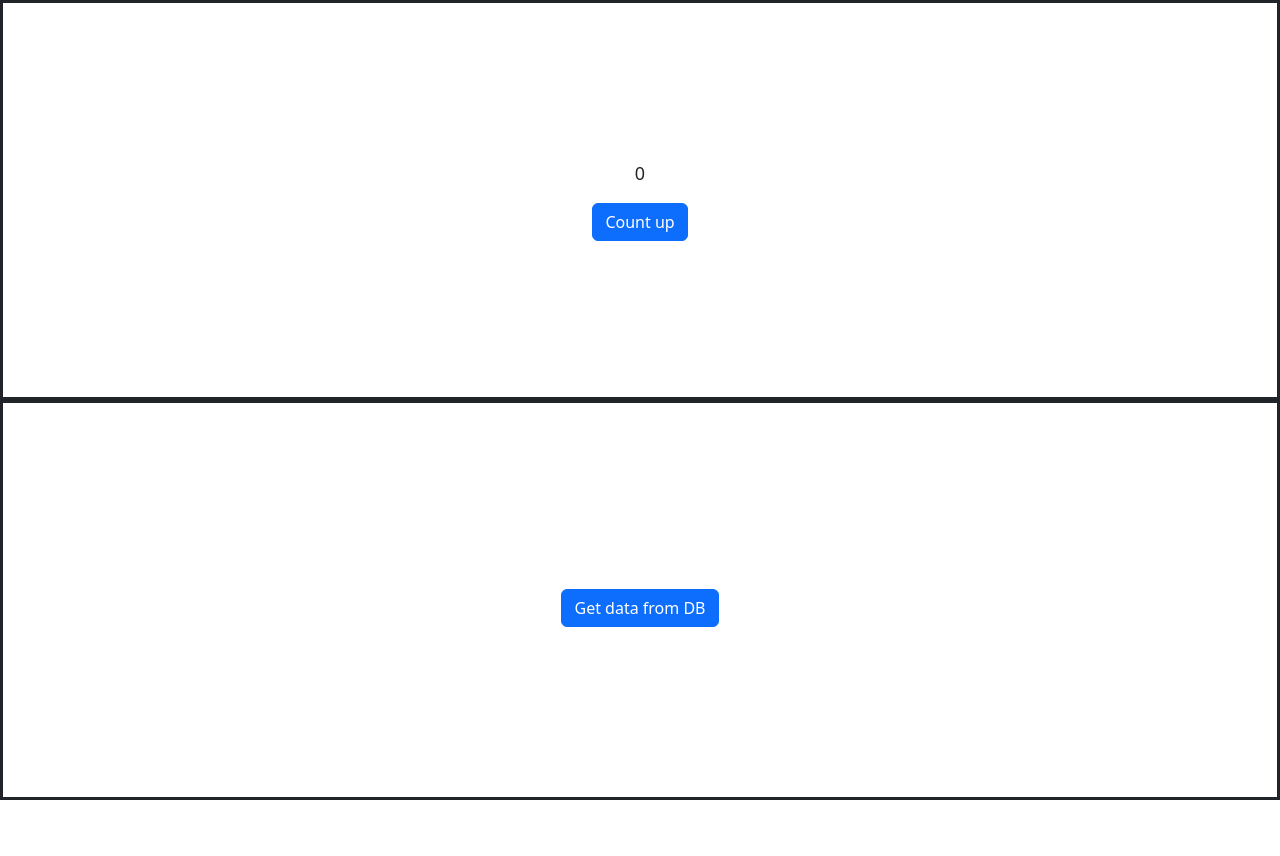
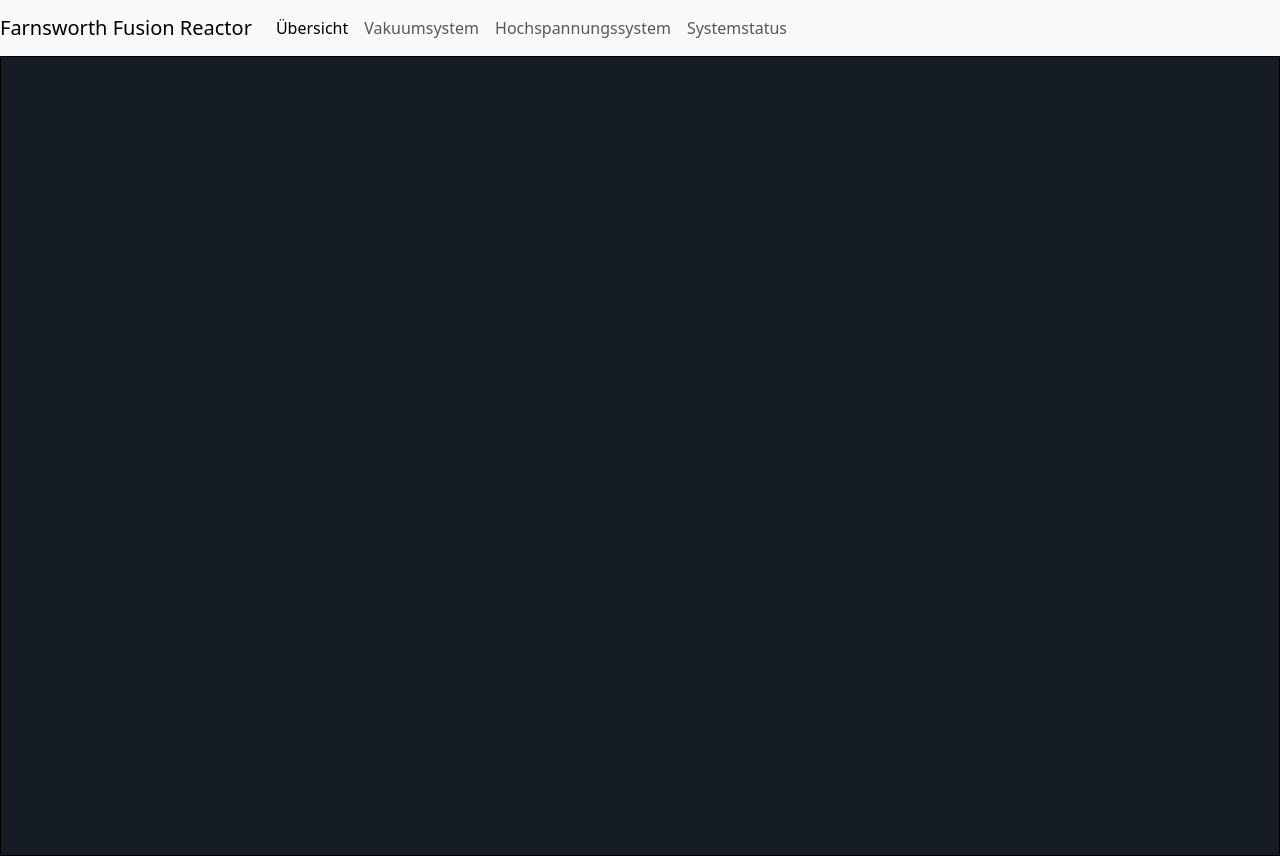
Before and after one commit to mendax0110/FFRHAS, a Flask app: page / in a window 1280 px wide. Before the commit the page ends 800 px from the top, so only its background shows below. Run offline with Flask 3, Linux system fonts and the light colour scheme; some libraries are stand-ins or nearby versions.

Commit message:
Adds frame for navigation

```diff
--- /dev/null
+++ b/HAS/Controllers/overview_controller.py
@@ -0,0 +1,8 @@
+from flask import render_template
+
+class overview_controller:
+    def __init__(self):
+        pass
+
+    def render_template(self):
+        return render_template('index.html', active_page='overview')
--- a/HAS/Controllers/test_controller.py
+++ /dev/null
@@ -1,6 +0,0 @@
-class test_controller:
-    def __init__(self):
-        pass
-
-    def get_data(self):
-        return 'helloooo from backend'
--- a/HAS/app.py
+++ b/HAS/app.py
@@ -1,16 +1,17 @@
-import os
-
 from flask import Flask, render_template, blueprints
-from Routes.ffr_blueprint import ffr_blueprint
+from Routes.overview_blueprint import overview_blueprint
+from Routes.vacuum_system_blueprint import vacuum_system_blueprint
+from Routes.hv_system_blueprint import hv_system_blueprint
+from Routes.systemstatus_blueprint import systemstatus_blueprint
 from flask_cors import CORS
 
+
 app = Flask(__name__)
-app.register_blueprint(ffr_blueprint, url_prefix='/get_data_from_backend')
+app.register_blueprint(overview_blueprint, url_prefix='/')
+app.register_blueprint(vacuum_system_blueprint, url_prefix='/vacuumsystem')
+app.register_blueprint(hv_system_blueprint, url_prefix='/highvoltagesystem')
+app.register_blueprint(systemstatus_blueprint, url_prefix='/systemstatus')
 CORS(app)
-
-@app.route('/')
-def index():
-    return render_template('index.html')
 
 
 if __name__ == "__main__":
--- /dev/null
+++ b/HAS/static/js/overview.js
@@ -0,0 +1,375 @@
+  function init() {
+    myDiagram = new go.Diagram('myDiagramDiv', {
+      'animationManager.isEnabled': false,
+      'undoManager.isEnabled': true,
+      "rotatingTool.snapAngleMultiple": 90,
+      "rotatingTool.snapAngleEpsilon": 45
+    });
+
+    // This sample defines several custom Shape geometries
+    const tank1 = 'F M 0 0 L 0 75 25 100 50 75 50 0z' // 50x100 sized-shape
+    const tank2 = 'F M 0 0 L 0 100 10 100 10 90 40 90 40 100 50 100 50 0z' // 50x100 sized-shape
+    const tank3 = 'F M 0 100 L 0 25 A 25 25 0 0 1 50 25 L 50 100 z' // 50x100 sized-shape
+
+    const labelLeft = 'F M 0 20 L 30 40 100 40 100 0 30 0 z'
+    const labelRight = 'F M 0 0 L 70 0 100 20 70 40 0 40 z'
+
+    const valve = 'F1 M0 0 L40 20 40 0 0 20z M20 10 L20 30 M12 30 L28 30';
+    const pump = 'F M 8 10 A 2 2 0 1 1 6 8 L 9 8 L 9 10 Z M 5 11 A 1 1 0 0 1 7 9';
+    const sensor = 'F M 0 0 L 15 15 L 15 20 L 5 20 L 5 15 L 0 15 L 0 10 L -2 10 L -2 4 L 0 4 Z';
+
+    const colors = {
+      black: '#151c26',
+      white: '#ffffff',
+      gray: '#2c323b',
+      green: '#7ba961',
+      blue: '#00a9b0',
+      pink: '#e483a2',
+      yellow: '#f9c66a',
+      orange: '#e48042',
+      red: '#ed2d44'
+    }
+
+    const textDefaults = { font: '10px InterVariable, sans-serif', stroke: colors.white };
+
+    // Tanks have a variable number of connection ports.
+    // Each port must specify its location on the tank (alignment spot)
+    // And potentially its fromSpot or toSpot
+    const tankPort = new go.Panel()
+      .bind('alignment', 'a')
+      .bind('portId', 'p')
+      .bind('fromSpot', 'fs')
+      .bind('toSpot', 'ts')
+      .add(new go.Shape("Diamond", { width: 10, height: 10, fill: colors.white }));
+
+    // Base template is a shape with a label
+    myDiagram.nodeTemplateMap.add('',
+      // Outer spot panel holding inner spot panel (main element) and ports
+      new go.Node('Spot', {
+        itemTemplate: tankPort
+      })
+        .bindTwoWay("location", "pos", go.Point.parse, go.Point.stringify)
+        .bind('itemArray', 'ports')
+        .add(
+          // Inner spot panel holding Shape and Text label
+          new go.Panel('Spot')
+            .add(
+              new go.Shape({
+                geometryString: tank1,
+                strokeWidth: 1,
+                stroke: 'gray',
+                width: 75, height: 140,
+                fill: new go.Brush('Linear', {
+                  0: go.Brush.darken(colors.white),
+                  0.2: colors.white,
+                  0.33: go.Brush.lighten(colors.white),
+                  0.5: colors.white,
+                  1: go.Brush.darken(colors.white),
+                  start: go.Spot.Left,
+                  end: go.Spot.Right
+                })
+              })
+                .bind('width')
+                .bind('height')
+                .bind('geometryString', 'tankType'),
+              // tank label
+              new go.TextBlock({
+                font: 'bold 13px InterVariable, sans-serif',
+                stroke: colors.black
+              }).bind('text', 'key')
+            )
+        )
+    );
+
+    myDiagram.nodeTemplateMap.add('label',
+      new go.Node('Auto')
+        .bindTwoWay("location", "pos", go.Point.parse, go.Point.stringify)
+        .add(
+          new go.Shape({
+            portId: '',
+            fromSpot: go.Spot.Right, toSpot: go.Spot.LeftRightSides,
+            geometryString: labelRight,
+            strokeWidth: 4,
+            // width: 100, height: 40,
+            fill: colors.black
+          })
+            .bind('width')
+            .bind('height')
+            .bind('geometryString', 'direction', (d) => d === 'right' ? labelRight : labelLeft)
+            .bind('stroke', 'color'),
+          new go.TextBlock({
+            margin: new go.Margin(8, 40, 8, 8),
+            textAlign: 'center',
+            font: '12px sans-serif',
+            stroke: colors.white,
+            alignment: new go.Spot(0.1, 0.5)
+          })
+            .bind('margin', 'direction', (d) => d === 'right' ? new go.Margin(8, 40, 8, 8) : new go.Margin(8, 8, 8, 40))
+            .bind('alignment', 'direction', (d) => d === 'right' ? new go.Spot(0.3, 0.5) : new go.Spot(0.7, 0.5))
+            .bind('text')
+        ));
+
+    myDiagram.nodeTemplateMap.add("valve",
+      new go.Node("Vertical", {
+        locationSpot: new go.Spot(0.5, 1, 0, -21), locationObjectName: "SHAPE",
+        selectionObjectName: "SHAPE", rotatable: true
+      })
+        .bindTwoWay("angle")
+        .bindTwoWay("location", "pos", go.Point.parse, go.Point.stringify)
+        .add(
+          new go.TextBlock({
+            background: colors.black,
+            alignment: go.Spot.Center,
+            textAlign: "center",
+            margin: 2,
+            editable: true
+          })
+            .set(textDefaults)
+            .bind("text", 'key')
+            // keep the text upright, even when the whole node has been rotated upside down
+            .bindObject("angle", "angle", a => a === 180 ? 180 : 0),
+          new go.Shape({
+            name: "SHAPE",
+            geometryString: valve,
+            strokeWidth: 2,
+            portId: "", fromSpot: new go.Spot(1, 0.35), toSpot: new go.Spot(0, 0.35)
+          })
+          .bind('fill', 'color')
+          .bind('stroke', 'color', (c) => go.Brush.darkenBy(c, 0.3))
+        )
+    );
+
+    myDiagram.nodeTemplateMap.add("pump",
+      new go.Node("Vertical", {
+        locationSpot: new go.Spot(0.5, 1, 0, -21), locationObjectName: "SHAPE",
+        selectionObjectName: "SHAPE", rotatable: true
+      })
+        .bindTwoWay("angle")
+        .bindTwoWay("location", "pos", go.Point.parse, go.Point.stringify)
+        .add(
+          new go.TextBlock({
+            background: colors.black,
+            alignment: go.Spot.Center,
+            textAlign: "center",
+            margin: 2,
+            editable: true
+          })
+            .set(textDefaults)
+            .bind("text", 'key')
+            // keep the text upright, even when the whole node has been rotated upside down
+            .bindObject("angle", "angle", a => a === 180 ? 180 : 0),
+          new go.Shape({
+            name: "SHAPE",
+            geometryString: pump,
+            width: 45, height: 40,
+            strokeWidth: 2,
+            portId: "", fromSpot: new go.Spot(1, 0.25), toSpot: new go.Spot(0, 0.5)
+          })
+          .bind('fill', 'color')
+          .bind('stroke', 'color', (c) => Brush.darkenBy(c, 0.3))
+        )
+    );
+
+    // This is a component of the "monitor" node template
+    const valuesTableItem = new go.Panel('TableRow')
+      .add(
+        new go.TextBlock("").set(textDefaults).bind('text', 'label'),
+        new go.Panel("Spot", { column: 1 })
+          .add(
+            new go.Shape({ stroke: colors.orange, fill: colors.black, margin: 2, width: 40, height: 15 }),
+            new go.TextBlock("", {}).set(textDefaults).bind('text', 'value')
+          ),
+        new go.TextBlock("", { column: 2, alignment: go.Spot.Left }).set(textDefaults).bind('text', 'unit')
+      )
+    const valuesTable = new go.Panel("Table", { strech: go.Stretch.Horizontal, itemTemplate: valuesTableItem })
+      .bind('itemArray', 'values');
+
+    // This is a component of the "monitor" node template, showing a dynamic number of status blocks
+    const statusPanelTemplate = new go.Panel('Spot')
+      .add(
+        new go.Shape({ width: 18, height: 18, fill: colors.white }).bind('fill'),
+        new go.TextBlock().set(textDefaults).bind('text')
+      )
+    const statusPanel = new go.Panel("Horizontal", {
+      width: 90, height: 20,
+      itemTemplate: statusPanelTemplate
+    }).bind('itemArray', 'statuses')
+
+
+    // Monitor node for monitoring values, linked to a pump or valve
+    myDiagram.nodeTemplateMap.add("monitor",
+      new go.Node("Auto")
+        .bindTwoWay("location", "pos", go.Point.parse, go.Point.stringify)
+        .add(
+          new go.Shape({ fill: colors.black, stroke: colors.white, strokeWidth: 2 }),
+          new go.Panel("Vertical", { margin: 4 })
+            .add(
+              // Title
+              new go.TextBlock("Title", { strech: go.Stretch.Horizontal }).set(textDefaults).bind('text', 'title'),
+              // Notifications
+              statusPanel,
+              // Values
+              valuesTable
+            )
+        )
+    );
+
+    // Sensor node, linked to a tank
+    myDiagram.nodeTemplateMap.add("sensor",
+      new go.Node("Vertical")
+        .bindTwoWay("location", "pos", go.Point.parse, go.Point.stringify)
+        .add(
+          new go.Panel("Horizontal", { margin: 4 })
+            .add(
+              new go.Shape({ fill: colors.black, stroke: colors.white, strokeWidth: 2, geometryString: sensor, portId: '', fromSpot: new go.Spot(0, 0.4, 0, 0) }),
+              new go.TextBlock({ margin: 2 }).set(textDefaults).bind('text', 'key')
+            ),
+          new go.Panel("Horizontal")
+            .add(
+              new go.Panel("Spot", { column: 1 })
+                .add(
+                  new go.Shape({ stroke: colors.orange, fill: colors.black, margin: 2, width: 40, height: 15 }),
+                  new go.TextBlock("", {}).set(textDefaults).bind('text', 'value')
+                ),
+              new go.TextBlock("", { column: 2, alignment: go.Spot.Left }).set(textDefaults).bind('text', 'unit')
+            )
+        )
+    );
+
+
+    myDiagram.linkTemplateMap.add('',
+      new go.Link({
+        routing: go.Routing.AvoidsNodes, corner: 12, layerName: 'Background',
+        toShortLength: 3
+      })
+        .bind('fromEndSegmentLength', 'fromEndSeg')
+        .bind('toEndSegmentLength', 'toEndSeg')
+        .add(
+          new go.Shape({ strokeWidth: 8, stroke: colors.black, isPanelMain: true }),
+          new go.Shape({ strokeWidth: 3.5, stroke: colors.green, isPanelMain: true })
+            .bind('stroke', 'color'),
+          new go.Shape({ stroke: colors.green, fill: colors.green, toArrow: 'Triangle' })
+            .bind('stroke', 'color')
+            .bind('fill', 'color'),
+          // Link label, invisible unless text is specified
+          new go.Panel('Auto', { visible: false })
+            .bind('visible', 'text', (t) => true)
+            .add(
+              new go.Shape('RoundedRectangle', { strokeWidth: 1, fill: colors.gray }),
+              new go.TextBlock({ margin: new go.Margin(3,1,1,1) }).set(textDefaults).bind('text')
+          )
+        )
+    )
+
+    myDiagram.linkTemplateMap.add('monitor',
+      new go.Link({
+        curve: go.Curve.Bezier, layerName: 'Background',
+        fromSpot: go.Spot.Top, fromEndSegmentLength: 30
+      })
+        .bind('fromSpot', 'fs')
+        .bind('toSpot', 'ts')
+        .add(
+          new go.Shape({ strokeWidth: 3, stroke: colors.white, strokeDashArray: [3, 4], isPanelMain: true })
+            .bind('stroke', 'color')
+        )
+    )
+
+    myDiagram.linkTemplateMap.add('sensor',
+      new go.Link({
+        layerName: 'Background'
+      })
+        .add(
+          new go.Shape({ strokeWidth: 1.5, stroke: colors.red, strokeDashArray: [2, 2] })
+        )
+    )
+
+    myDiagram.model = new go.GraphLinksModel({
+      copiesArrays: true,
+      copiesArrayObjects: true,
+      linkFromPortIdProperty: 'fromPort',
+      linkToPortIdProperty: 'toPort',
+      nodeDataArray:
+        [
+          //PUMP
+          {key: 'VakuumPump', category: 'pump', color: colors.gray, pos: "450 300"},
+
+          // TANKS
+          {
+            key: 'Vakuum-\nChamber', tankType: tank3, color: colors.black, pos: "100 150", ports: [
+              { p: 'OUT1', fs: go.Spot.RightSide, a: new go.Spot(1, 0.5) },
+            ]
+          },
+
+          // VALVES
+          { key: 'Valve', category: 'valve', color: colors.red, pos: "300 150" },
+
+          // SENSORS:
+          { key: 'Pressure', category: 'sensor', value: '100', pos: "200 165", unit: 'mbar' },
+
+          // MONITOR PANELS
+          {
+            key: 'cTCV102', title: 'Monitor TCV102', category: 'monitor', pos: "32 35",
+            values: [
+              { label: 'SV', unit: '°C', value: '12.0' },
+              { label: 'PV', unit: '°C', value: '12.0' },
+              { label: 'OP', unit: '%', value: '25.0' }
+            ],
+            statuses: [
+              { fill: colors.green },
+              { fill: colors.green },
+              { fill: colors.green }
+            ]
+          },
+        ],
+      linkDataArray:
+        [
+          { from: 'Vakuum-\nChamber', to: 'Valve', color: colors.red, fromPort: 'OUT1' },
+          { from: 'Valve', to: 'VakuumPump', color: colors.red },
+        ]
+    }
+    ); // end model assignment
+
+    // Simulate data coming in to the monitor
+    // This randomly assigns new data to the itemArrays in the monitor nodes
+    // and the data in the sensor nodes
+    /*
+    setInterval(() => {
+      myDiagram.commit(() => {
+        const sensorKeys = ['S1', 'S2'].map(k => myDiagram.findNodeForKey(k))
+        for (const n of sensorKeys) {
+          const d = n.data;
+          myDiagram.model.set(d, 'value', roundAndFloor(parseFloat(d.value) + random(-0.5, 0.55), 1));
+        }
+      }, null); // null tells the Diagram to skip the undo manager
+
+      if (+new Date % 2 === 0) return; // do the updates below half as often
+      myDiagram.commit(() => {
+        const controlNodes = ['cTCV102', 'cFCV101', 'cFM102', 'cFM103'].map(k => myDiagram.findNodeForKey(k))
+        for (const n of controlNodes) {
+          const vals = n.data.values;
+          myDiagram.model.set(vals[0], 'value', roundAndFloor(parseFloat(vals[0].value) + random(-0.5, 0.55), 1));
+          myDiagram.model.set(vals[1], 'value', roundAndFloor(parseFloat(vals[1].value) + random(-0.3, 0.35), 1));
+          myDiagram.model.set(vals[2], 'value', roundAndFloor(parseFloat(vals[2].value) + random(-0.2, 0.2), 1));
+        }
+      }, null); // null tells the Diagram to skip the undo manager
+
+      // rarely, randomly change a monitor color block
+      if (+new Date % 15 === 0) return;
+      myDiagram.commit(() => {
+        const controlNodes = ['cTCV102', 'cFCV101', 'cFM102', 'cFM103'].map(k => myDiagram.findNodeForKey(k))
+        for (const n of controlNodes) {
+          const vals = n.data.statuses;
+          myDiagram.model.set(vals[0], 'fill', Math.random() > 0.5 ? colors.green : colors.white)
+          myDiagram.model.set(vals[1], 'fill', Math.random() > 0.5 ? colors.yellow : colors.white);
+        }
+      }, null); // null tells the Diagram to skip the undo manager
+    // }, 550);
+    */
+
+
+  } // end init
+  window.click = function () {
+
+  };
+
+  document.addEventListener('DOMContentLoaded', init);
--- a/HAS/static/js/scripts.js
+++ /dev/null
@@ -1,15 +0,0 @@
-var count = 0;
-
-function CountUp()
-{
-    count++;
-
-    document.getElementById("count").innerText = count;
-}
-
-function FetchData()
-{
-    fetch(`get_data_from_backend`)
-        .then(Response => Response.text())
-        .then(text => document.getElementById("data").innerText = text)
-}
--- /dev/null
+++ b/HAS/templates/base.html
@@ -0,0 +1,52 @@
+<!DOCTYPE html>
+<html lang="en">
+<head>
+  <link rel="stylesheet" href="https://cdn.jsdelivr.net/npm/bootstrap@5.3.3/dist/css/bootstrap.min.css" integrity="sha384-QWTKZyjpPEjISv5WaRU9OFeRpok6YctnYmDr5pNlyT2bRjXh0JMhjY6hW+ALEwIH" crossorigin="anonymous">
+  <link rel="stylesheet" href="../static/css/style.css">
+
+  {% block style%}{% endblock %}
+
+  <script src="https://cdn.jsdelivr.net/npm/bootstrap@5.3.3/dist/js/bootstrap.bundle.min.js" integrity="sha384-YvpcrYf0tY3lHB60NNkmXc5s9fDVZLESaAA55NDzOxhy9GkcIdslK1eN7N6jIeHz" crossorigin="anonymous"></script>
+  <script src="https://cdn.jsdelivr.net/npm/@popperjs/core@2.5.3/dist/umd/popper.min.js"></script>
+  <script src="https://code.jquery.com/jquery-3.5.1.slim.min.js"></script>
+  <script src="https://stackpath.bootstrapcdn.com/bootstrap/4.5.2/js/bootstrap.min.js"></script>
+
+  {% block src%}{% endblock %}
+
+  <meta charset="UTF-8">
+  <meta name="viewport" content="width=device-width, initial-scale=1.0">
+
+  <title>Farnsworth Fusion Reactor</title>
+</head>
+<body>
+  <header>
+    <nav class="navbar navbar-expand-lg navbar-light bg-light">
+      <a class="navbar-brand" href="/">Farnsworth Fusion Reactor</a>
+      <button class="navbar-toggler" type="button" data-toggle="collapse" data-target="#navbarSupportedContent" aria-controls="navbarSupportedContent" aria-expanded="false" aria-label="Toggle navigation">
+        <span class="navbar-toggler-icon"></span>
+      </button>
+
+      <div class="collapse navbar-collapse" id="navbarSupportedContent">
+        <ul class="navbar-nav mr-auto">
+          <li class="nav-item">
+            <a class="nav-link {{ 'active' if active_page == 'overview' else '' }}" href="/">Übersicht</a>
+          </li>
+          <li class="nav-item">
+            <a class="nav-link {{ 'active' if active_page == 'vacuumsystem' else '' }}" href="/vacuumsystem">Vakuumsystem</a>
+          </li>
+          <li class="nav-item">
+            <a class="nav-link {{ 'active' if active_page == 'highvoltagesystem' else '' }}" href="/highvoltagesystem">Hochspannungssystem</a>
+          </li>
+          <li class="nav-item">
+            <a class="nav-link {{ 'active' if active_page == 'systemstatus' else '' }}" href="/systemstatus">Systemstatus</a>
+          </li>
+        </ul>
+      </div>
+    </nav>
+  </header>
+
+  <div id="content">
+    {% block content %}{% endblock %}
+  </div>
+</body>
+</html>
--- /dev/null
+++ b/HAS/templates/highvoltagesystem.html
@@ -0,0 +1,5 @@
+{% extends "base.html" %}
+
+{% block content %}
+    Highvoltagesystem
+{% endblock %}
--- a/HAS/templates/index.html
+++ b/HAS/templates/index.html
@@ -1,24 +1,15 @@
-<!DOCTYPE html>
-<html lang="en">
-<head>
-    <meta charset="UTF-8">
-    <meta name="viewport" content="width=device-width, initial-scale=1.0">
-    <link rel="stylesheet" href="../static/css/style.css">
-    <link rel="stylesheet" href="../static/css/bootstrap.min.css">
-    <link href="https://cdn.jsdelivr.net/npm/bootstrap@5.3.3/dist/css/bootstrap.min.css" rel="stylesheet" integrity="sha384-QWTKZyjpPEjISv5WaRU9OFeRpok6YctnYmDr5pNlyT2bRjXh0JMhjY6hW+ALEwIH" crossorigin="anonymous">
-    <script src="../static/js/scripts.js"></script>
-    <script src="../static/js/bootstrap.min.js"></script>
-    <script src="https://cdn.jsdelivr.net/npm/bootstrap@5.3.3/dist/js/bootstrap.min.js" integrity="sha384-0pUGZvbkm6XF6gxjEnlmuGrJXVbNuzT9qBBavbLwCsOGabYfZo0T0to5eqruptLy" crossorigin="anonymous"></script>
-    <title>Controlpanel</title>
-</head>
-<body>
-    <div class="div">
-        <p class="count" id="count">0</p>
-        <button class="btn btn-primary" onclick="CountUp()">Count up</button>
-    </div>
-    <div class="div">
-        <p class="" id="data"></p>
-        <button class="btn btn-primary" onclick="FetchData()">Get data from DB</button>
-    </div>
-</body>
-</html>
+{% extends "base.html" %}
+
+{% block style%}
+<link rel="stylesheet" href="https://cdnjs.cloudflare.com/ajax/libs/prism/1.29.0/themes/prism.min.css" />
+{% endblock %}
+
+{% block src %}
+<script src="../static/js/overview.js"></script>
+<script src="https://cdn.jsdelivr.net/npm/gojs@3.0.13/release/go.js"></script>
+<script src="https://cdnjs.cloudflare.com/ajax/libs/prism/1.29.0/prism.min.js"></script>
+{% endblock %}
+
+{% block content %}
+<div id="myDiagramDiv" style="border: solid 1px black; background-color: #151c26; width: 100vw; height: 100vh"></div>
+{% endblock %}
--- /dev/null
+++ b/HAS/templates/systemstatus.html
@@ -0,0 +1,5 @@
+{% extends "base.html" %}
+
+{% block content %}
+    Systemstatus
+{% endblock %}
--- /dev/null
+++ b/HAS/templates/vacuumsystem.html
@@ -0,0 +1,5 @@
+{% extends "base.html" %}
+
+{% block content %}
+    Vacuumsystem
+{% endblock %}
```
Also changed, not shown: HAS/Controllers/hv_system_controller.py (added, +8 -0 lines), HAS/Controllers/systemstatus_controller.py (added, +8 -0 lines), HAS/Controllers/vacuum_system_controller.py (added, +8 -0 lines), HAS/Routes/hv_system_blueprint.py (added, +12 -0 lines), HAS/Routes/overview_blueprint.py (added, +12 -0 lines), HAS/Routes/systemstatus_blueprint.py (added, +12 -0 lines), HAS/Routes/vacuum_system_blueprint.py (renamed from HAS/Routes/ffr_blueprint.py, +4 -4 lines).
